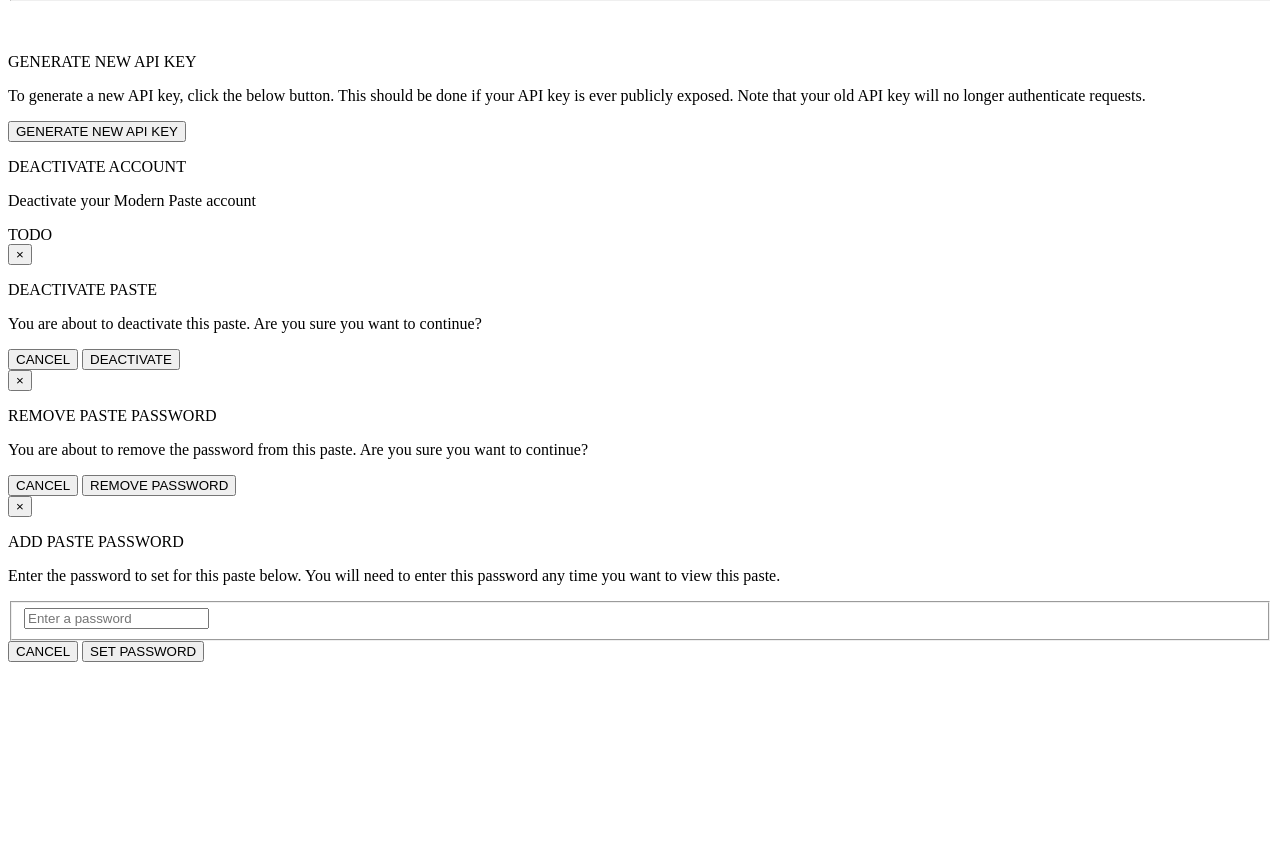
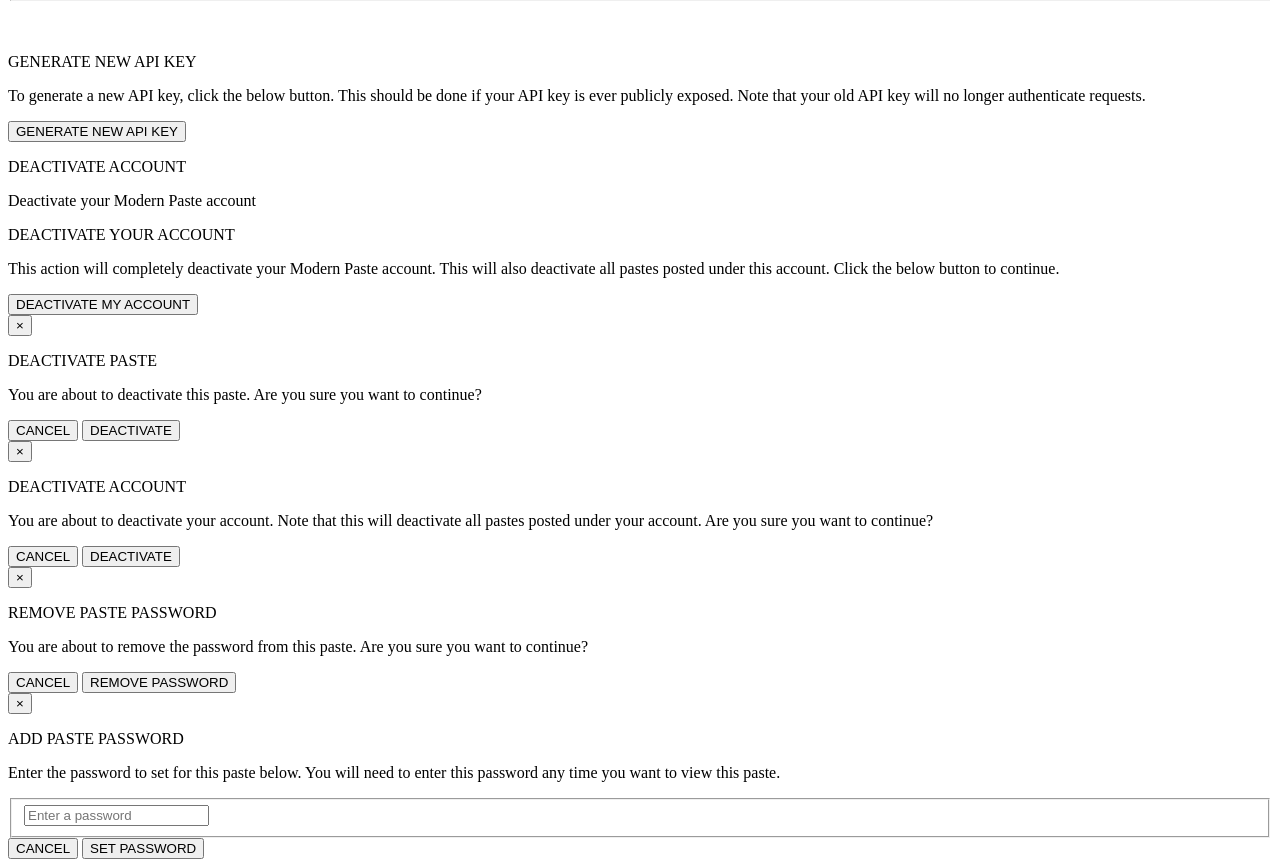
Before and after one commit to LINKIWI/modern-paste, a Python web app: template app/templates/user/account.html in a window 1280 px wide. Shown: the part 1537-2404 px from the top of the page. Before the commit the page ends 2199 px from the top, so only its background shows below. Run offline with Jinja, Linux system fonts and the light colour scheme; the template is opened without the code that fills it, so the values that code supplies are empty; some libraries are stand-ins or nearby versions.

Commit message:
Account deactivation controller

```diff
--- a/app/static/js/user/account/AccountAPIKeyController.js
+++ b/app/static/js/user/account/AccountAPIKeyController.js
@@ -2,6 +2,7 @@ goog.provide('modernPaste.user.account.AccountAPIKeyController');
 
 goog.require('modernPaste.universal.AlertController');
 goog.require('modernPaste.universal.URIController');
+goog.require('modernPaste.universal.SplashController');
 
 
 /**
--- a/app/static/js/user/account/AccountController.js
+++ b/app/static/js/user/account/AccountController.js
@@ -76,4 +76,5 @@ $(document).ready(function() {
     new modernPaste.user.account.AccountController();
     new modernPaste.user.account.AccountPastesController();
     new modernPaste.user.account.AccountAPIKeyController();
+    new modernPaste.user.account.AccountDeactivateController();
 });
--- a/app/templates/user/account.html
+++ b/app/templates/user/account.html
@@ -10,6 +10,7 @@
     {{ import_js([
         'user/account/AccountPastesController.js',
         'user/account/AccountAPIKeyController.js',
+        'user/account/AccountDeactivateController.js',
         'user/account/AccountController.js',
     ])|safe }}
 {% endblock %}
@@ -122,12 +123,19 @@
                 <p class="sans-serif regular light-gray less-spaced size-2">Deactivate your Modern Paste account</p>
             </div>
             <div class="settings-contents">
-                TODO
+                <div class="settings-section light-link">
+                    <p class="settings-section-title sans-serif semibold gray size-2 less-spaced">DEACTIVATE YOUR ACCOUNT</p>
+                    <p class="settings-section-text sans-serif regular gray size-2">
+                        This action will completely deactivate your Modern Paste account. This will also deactivate all
+                        pastes posted under this account. Click the below button to continue.
+                    </p>
+                </div>
+                <button type="button" class="deactivate-account-button btn btn-danger sans-serif semibold white size-1 less-spaced" autocomplete="off">DEACTIVATE MY ACCOUNT</button>
             </div>
         </div>
     </div>
 
-    <!--Modal for deactivation confirmation-->
+    <!--Modal for paste deactivation confirmation-->
     <div class="deactivate-confirm-modal modal fade" tabindex="-1" role="dialog">
         <div class="modal-dialog">
             <div class="modal-content light-link">
@@ -141,6 +149,25 @@
                 <div class="modal-footer">
                     <button type="button" class="cancel-button btn btn-default sans-serif semibold gray size-1 less-spaced" data-dismiss="modal">CANCEL</button>
                     <button type="button" class="deactivate-button btn btn-danger sans-serif semibold white size-1 less-spaced" autocomplete="off">DEACTIVATE</button>
+                </div>
+            </div>
+        </div>
+    </div>
+
+    <!--Modal for account deactivation confirmation-->
+    <div class="user-deactivate-confirm-modal modal fade" tabindex="-1" role="dialog">
+        <div class="modal-dialog">
+            <div class="modal-content light-link">
+                <div class="modal-header">
+                    <button type="button" class="close" data-dismiss="modal" aria-label="Close"><span aria-hidden="true">&times;</span></button>
+                    <p class="modal-title sans-serif semibold gray size-3 less-spaced">DEACTIVATE ACCOUNT</p>
+                </div>
+                <div class="modal-body">
+                    <p class="sans-serif regular gray size-2">You are about to deactivate your account. Note that this will deactivate all pastes posted under your account. Are you sure you want to continue?</p>
+                </div>
+                <div class="modal-footer">
+                    <button type="button" class="cancel-button btn btn-default sans-serif semibold gray size-1 less-spaced" data-dismiss="modal">CANCEL</button>
+                    <button type="button" class="user-deactivate-button btn btn-danger sans-serif semibold white size-1 less-spaced" autocomplete="off">DEACTIVATE</button>
                 </div>
             </div>
         </div>
```
Also changed, not shown: app/static/js/user/account/AccountDeactivateController.js (added, +85 -0 lines).
